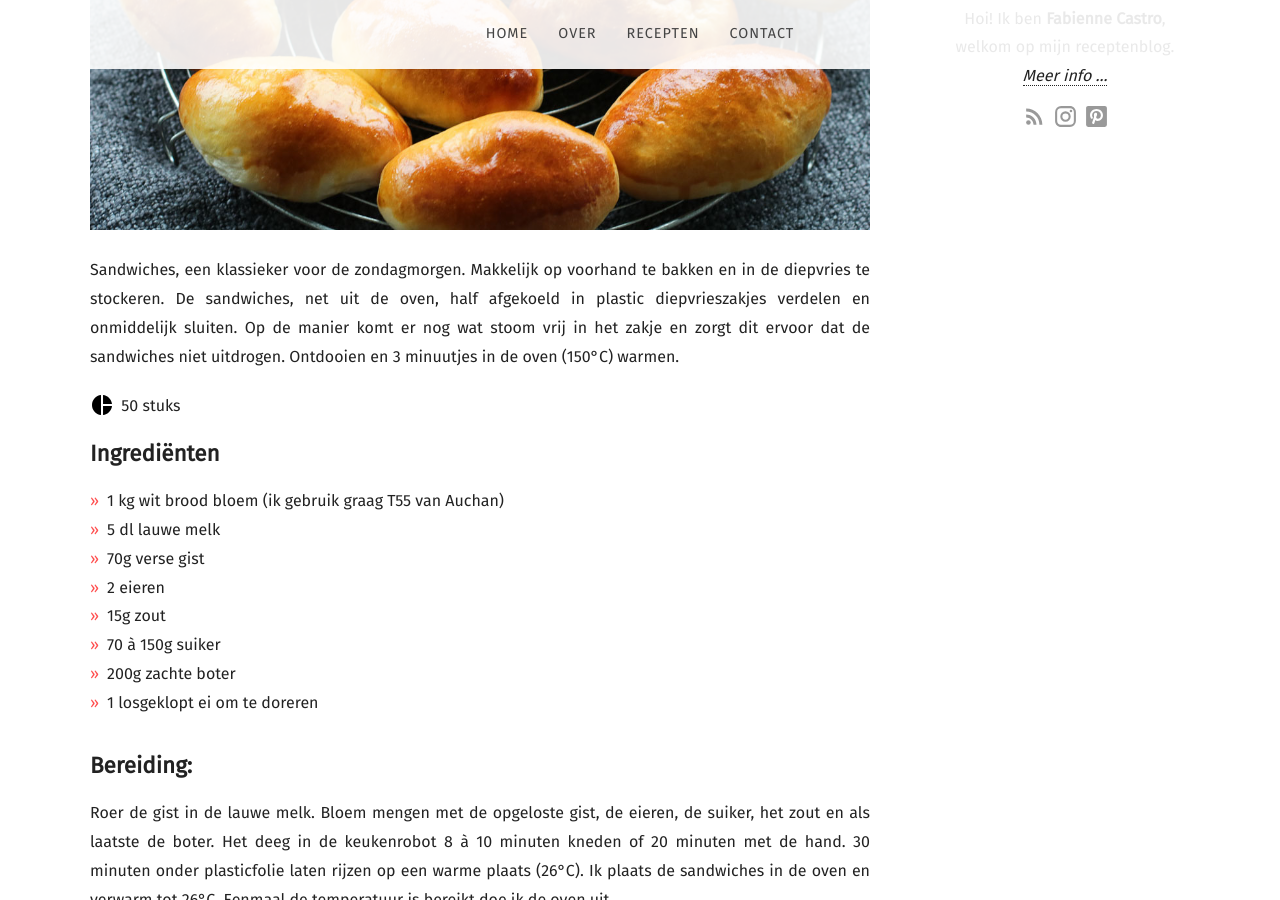
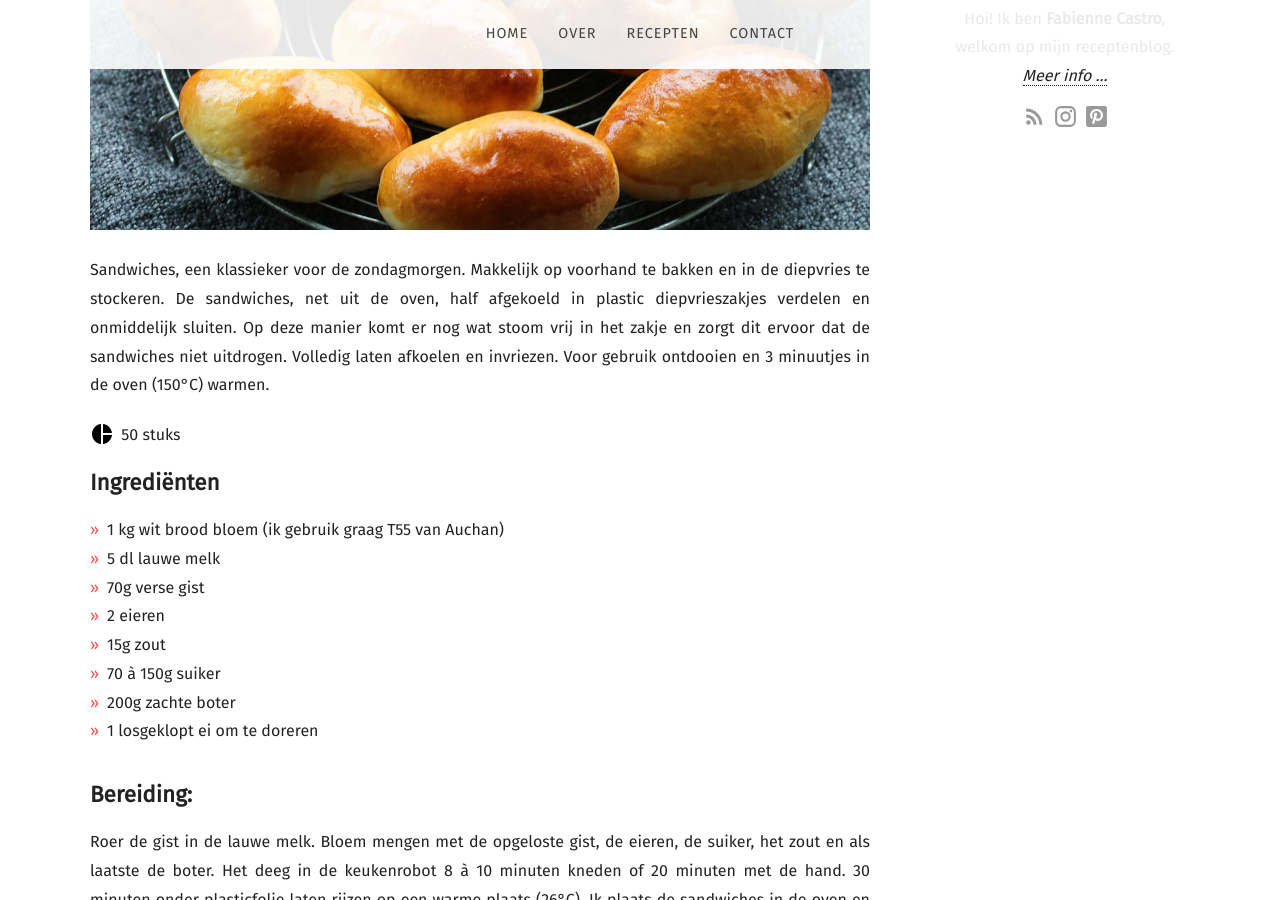
Before and after one commit to fabilicious/fabilicious.github.io, a Jekyll site: the page built from _posts/2019-01-26-Sandwiches.md, in a window 1280 px wide and 900 px high, scrolled down 660 px. Built offline with Jekyll 4.4.1, drawn with Linux system fonts in a browser that asks for light colours; nearby versions of some CDN libraries; some web fonts are replaced.

Commit message:
Update 2019-01-26-Sandwiches.md

```diff
--- a/_posts/2019-01-26-Sandwiches.md
+++ b/_posts/2019-01-26-Sandwiches.md
@@ -19,7 +19,7 @@ recipe:
 ---
 Sandwiches, een klassieker voor de zondagmorgen.
 Makkelijk op voorhand te bakken en in de diepvries te stockeren.
-De sandwiches, net uit de oven, half afgekoeld in plastic diepvrieszakjes verdelen en onmiddelijk sluiten. Op de manier komt er nog wat stoom vrij in het zakje en zorgt dit ervoor dat de sandwiches niet uitdrogen. Ontdooien en 3 minuutjes in de oven (150°C) warmen.
+De sandwiches, net uit de oven, half afgekoeld in plastic diepvrieszakjes verdelen en onmiddelijk sluiten. Op deze manier komt er nog wat stoom vrij in het zakje en zorgt dit ervoor dat de sandwiches niet uitdrogen. Volledig laten afkoelen en invriezen. Voor gebruik ontdooien en 3 minuutjes in de oven (150°C) warmen.
 
 <!--more-->
 
```
